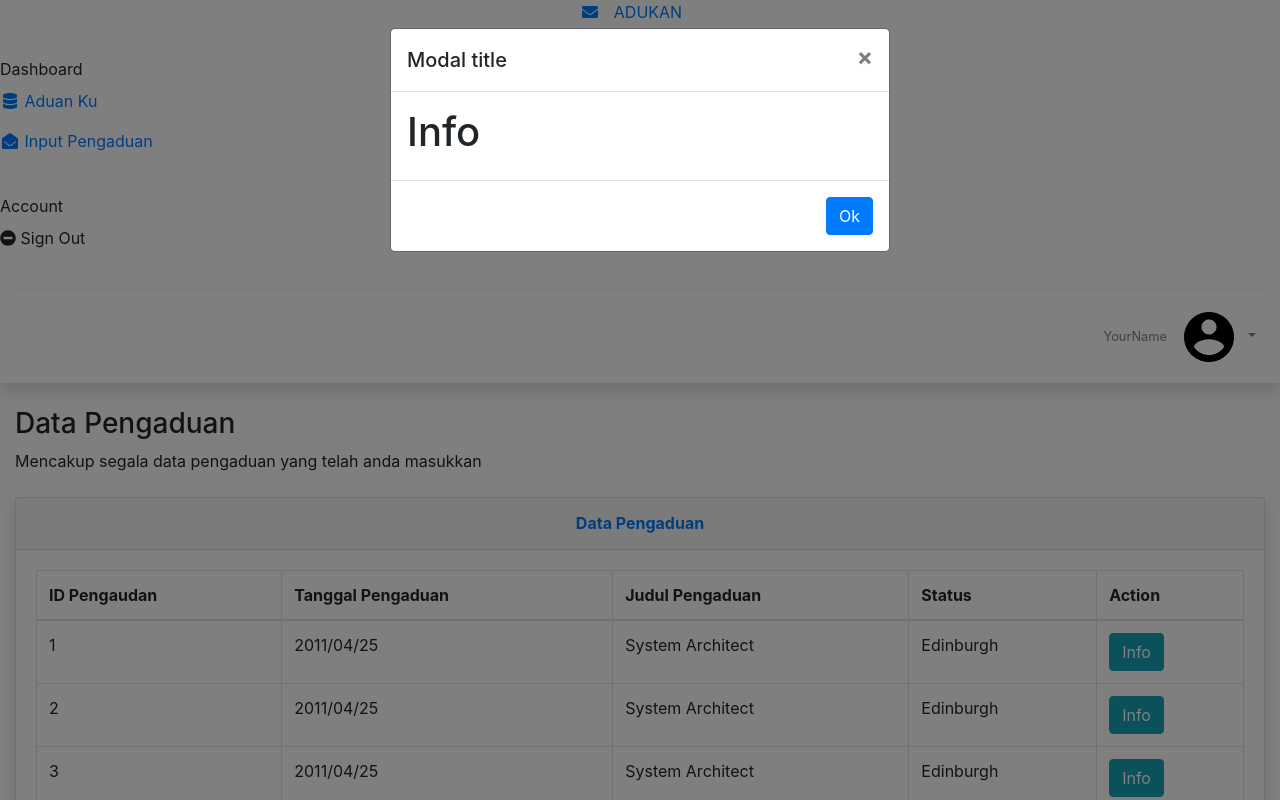
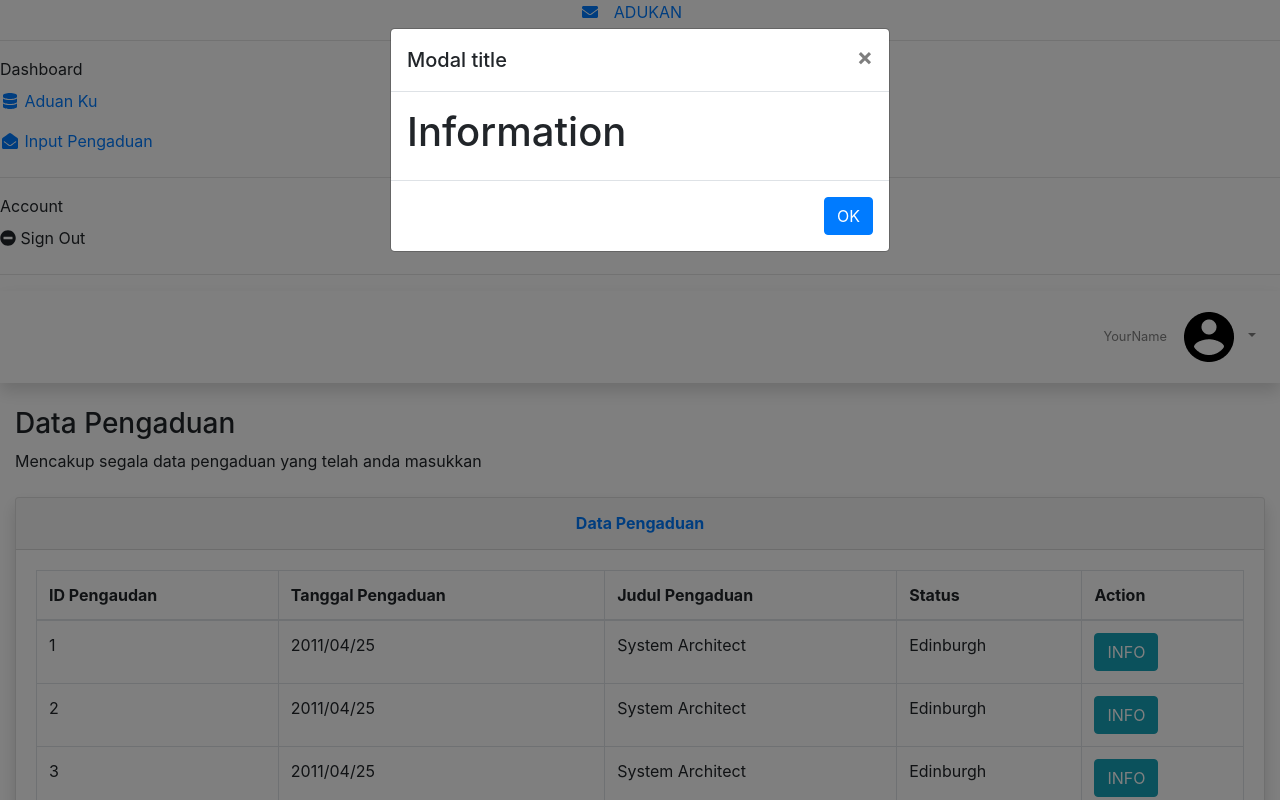
Before and after one commit to RafiIzzatulRizquFaris/PengaduanMasyarakatCI, a CodeIgniter app: page /PengaduanMasyarakatCI/UserDashboardController/index in a window 1280 px wide, after a click on "INFO". Run offline with CodeIgniter, Linux system fonts and the light colour scheme; some libraries are stand-ins or nearby versions.

Commit message:
Update userdashboard.php

```diff
--- a/application/views/user/userdashboard.php
+++ b/application/views/user/userdashboard.php
@@ -18,6 +18,7 @@
 
 	<!-- Custom styles for this template-->
 	<link href="<?php echo base_url('css/sb-admin-2.min.css');?>" rel="stylesheet">
+	<link href="<?php echo base_url('css/main.css');?>" rel="stylesheet">
 	<script src="https://cdnjs.cloudflare.com/ajax/libs/font-awesome/5.13.0/js/all.min.js" crossorigin="anonymous">
 	</script>
 	<link rel="stylesheet" href="https://stackpath.bootstrapcdn.com/bootstrap/4.5.0/css/bootstrap.min.css"
@@ -158,21 +159,24 @@
 											<td>2011/04/25</td>
 											<td>System Architect</td>
 											<td>Edinburgh</td>
-											<td><button type="button" class="btn btn-info" data-toggle="modal" data-target="#infoModal">Info</button></td>
+											<td><button type="button" class="btn btn-info" data-toggle="modal"
+													data-target="#infoModal">Info</button></td>
 										</tr>
 										<tr>
 											<td>2</td>
 											<td>2011/04/25</td>
 											<td>System Architect</td>
 											<td>Edinburgh</td>
-											<td><button type="button" class="btn btn-info" data-toggle="modal" data-target="#infoModal">Info</button></td>
+											<td><button type="button" class="btn btn-info" data-toggle="modal"
+													data-target="#infoModal">Info</button></td>
 										</tr>
 										<tr>
 											<td>3</td>
 											<td>2011/04/25</td>
 											<td>System Architect</td>
 											<td>Edinburgh</td>
-											<td><button type="button" class="btn btn-info" data-toggle="modal" data-target="#infoModal">Info</button></td>
+											<td><button type="button" class="btn btn-info" data-toggle="modal"
+													data-target="#infoModal">Info</button></td>
 										</tr>
 									</tbody>
 								</table>
@@ -199,9 +203,9 @@
 	<!-- Scroll to Top Button-->
 	<a class="scroll-to-top rounded" href="#page-top">
 		<i class="fas fa-angle-up"></i>
-    </a>
+	</a>
 
-    <!-- Modal Info-->
+	<!-- Modal Info-->
 	<div class="modal fade" id="infoModal" data-backdrop="static" data-keyboard="false" tabindex="-1"
 		aria-labelledby="staticBackdropLabel" aria-hidden="true">
 		<div class="modal-dialog">
@@ -213,7 +217,7 @@
 					</button>
 				</div>
 				<div class="modal-body">
-					<h1>Info</h1>
+					<h1>Information</h1>
 				</div>
 				<div class="modal-footer">
 					<button type="button" class="btn btn-primary" data-dismiss="modal">Ok</button>
```
